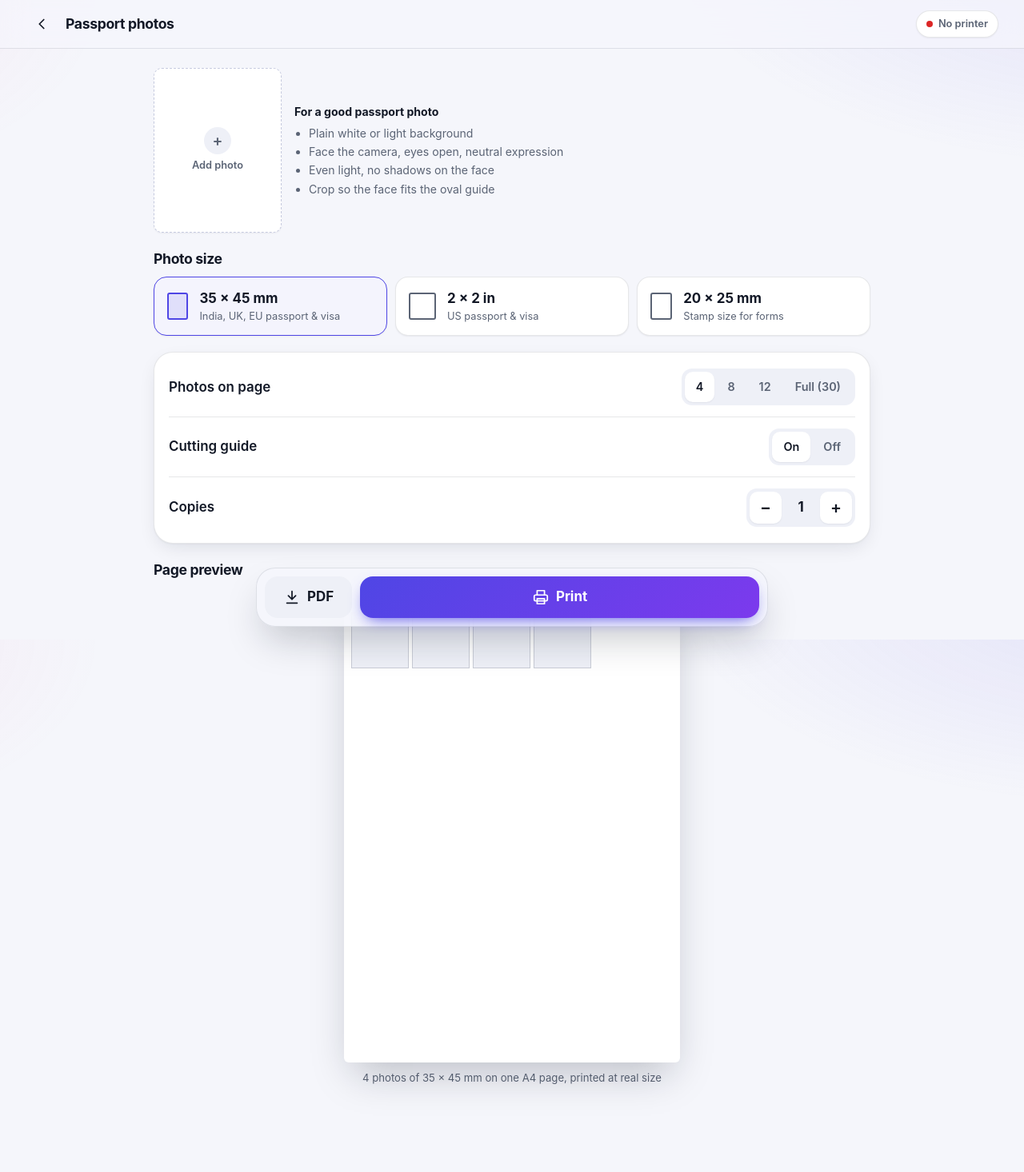
After one commit to msaurabh50702/print-server, a Flask app: page /passport in a window 1280 px wide. The commit adds this page. Shown: the whole page at 80% size. Run offline with Flask 3, Linux system fonts and the light colour scheme; parts of the project's set-up code (start-up, migrations or seed data) failed here and were passed over.

Commit message:
Add passport photo option
Crop one photo with a face-position oval guide and tile it at real size
on an A4 page: 35x45 mm (India/UK/EU), 2x2 in (US) or 20x25 mm stamp
size, with 4, 8, 12 or a full page of copies and optional cutting guides.

- New /passport page and /api/passport/{print,pdf} endpoints
- PASSPORT_SIZES, passport_grid() and compose_passport() in photos.py
- Editor gains an optional face guide overlay
- Live page preview, home screen entry, README and tests

```diff
--- a/printserver/app.py
+++ b/printserver/app.py
@@ -86,6 +86,13 @@ def create_app(config=None):
         card = {"w_mm": photos.ID_CARD_MM[0], "h_mm": photos.ID_CARD_MM[1]}
         return render_template("idcard.html", card=card)
 
+    @app.get("/passport")
+    def passport_page():
+        sizes = photos.passport_sizes_for_client(app.config["PAGE_MARGIN_MM"], app.config["CELL_GAP_MM"])
+        sheet = {"margin_mm": app.config["PAGE_MARGIN_MM"], "gap_mm": app.config["CELL_GAP_MM"],
+                 "page_w_mm": photos.A4_MM[0], "page_h_mm": photos.A4_MM[1]}
+        return render_template("passport.html", sizes=sizes, counts=photos.PASSPORT_COUNTS, sheet=sheet)
+
     @app.get("/document")
     def document_page():
         return render_template("document.html", accept=",".join(sorted(documents.ALLOWED_EXTS)))
@@ -162,6 +169,38 @@ def create_app(config=None):
         copies = int_arg(request.form.get("copies"), 1, 1, 99)
         return jsonify(job=submit(pdf_path, copies=copies, title="ID card copy"))
 
+    def compose_passport_request():
+        photo = request.files.get("photo")
+        if not photo:
+            raise printing.PrintError("Add a photo first")
+        size = request.form.get("size", "")
+        if size not in photos.PASSPORT_SIZES:
+            raise printing.PrintError("Unknown photo size")
+        count_arg = request.form.get("count", "full")
+        count = None if count_arg == "full" else int_arg(count_arg, 1, 1, 999)
+        outline = request.form.get("outline", "1") != "0"
+        try:
+            page, _ = photos.compose_passport(
+                photo.stream, size, count, app.config["PAGE_MARGIN_MM"], app.config["CELL_GAP_MM"],
+                app.config["PHOTO_DPI"], outline)
+        except (ValueError, OSError) as exc:
+            raise printing.PrintError(f"Could not read photo: {exc}")
+        _, path = new_job_dir()
+        pdf_path = path / "document.pdf"
+        photos.save_pdf(page, pdf_path, app.config["PHOTO_DPI"])
+        return pdf_path
+
+    @app.post("/api/passport/pdf")
+    def passport_pdf():
+        return send_file(compose_passport_request(), mimetype="application/pdf",
+                         as_attachment=True, download_name="passport-photos.pdf")
+
+    @app.post("/api/passport/print")
+    def passport_print():
+        pdf_path = compose_passport_request()
+        copies = int_arg(request.form.get("copies"), 1, 1, 99)
+        return jsonify(job=submit(pdf_path, copies=copies, title="Passport photos"))
+
     @app.post("/api/documents")
     def upload_document():
         file = request.files.get("file")
--- a/printserver/static/css/style.css
+++ b/printserver/static/css/style.css
@@ -453,3 +453,47 @@ button { cursor: pointer; }
 .id-slot.filled { border: 1px solid #c7cbe0; background: #fff; }
 .id-slot img { width: 100%; height: 100%; object-fit: cover; display: block; animation: fade-in .3s var(--ease); }
 .id-size { text-align: center; margin-top: 10px; font-size: .82rem; }
+
+/* ==========================================================================
+   Passport photos
+   ========================================================================== */
+.choice-icon.passport { background: linear-gradient(135deg, #f59e0b, #ef4444); }
+.pp-top { display: flex; gap: 16px; align-items: center; margin: 16px 0 8px; }
+.pp-slot {
+  flex: none; width: clamp(110px, 32vw, 160px); aspect-ratio: var(--ar, .78);
+  display: grid; place-items: center; overflow: hidden; padding: 0;
+  border: 1.5px dashed #c7cbe0; border-radius: 10px; background: var(--surface); color: var(--muted);
+  box-shadow: var(--shadow-sm); transition: border-color .15s, color .15s, aspect-ratio .2s;
+}
+.pp-slot:hover { border-color: var(--accent); color: var(--accent); }
+.pp-slot.filled { border: 0; box-shadow: var(--shadow); }
+.pp-slot img { width: 100%; height: 100%; object-fit: cover; display: block; animation: fade-in .3s var(--ease); }
+.pp-slot .plus {
+  display: grid; place-items: center; width: 34px; height: 34px; border-radius: 50%;
+  background: var(--surface-2); font-size: 1.2rem;
+}
+.pp-tips { font-size: .88rem; color: var(--muted); }
+.pp-tips strong { color: var(--text); }
+.pp-tips ul { margin: 6px 0 0; padding-left: 18px; display: grid; gap: 2px; }
+.pp-title { margin: 22px 0 12px; font-size: 1.1rem; }
+
+.size-list { display: grid; gap: 10px; grid-template-columns: repeat(auto-fit, minmax(min(100%, 200px), 1fr)); }
+.size-opt {
+  position: relative; display: flex; align-items: center; gap: 14px; padding: 14px 16px;
+  background: var(--surface); border: 1.5px solid var(--border); border-radius: var(--radius);
+  box-shadow: var(--shadow-sm); cursor: pointer; transition: border-color .15s, background .15s;
+}
+.size-opt input { position: absolute; opacity: 0; inset: 0; margin: 0; cursor: pointer; }
+.size-opt:has(input:checked) { border-color: var(--accent); background: color-mix(in srgb, var(--accent) 6%, var(--surface)); }
+.size-opt:has(input:focus-visible) { outline: 3px solid color-mix(in srgb, var(--accent) 55%, transparent); }
+.size-shape {
+  flex: none; height: 34px; aspect-ratio: var(--w) / var(--h);
+  border: 2px solid var(--muted); border-radius: 3px;
+}
+.size-opt:has(input:checked) .size-shape { border-color: var(--accent); background: var(--accent-soft); }
+.size-text { display: grid; }
+.size-text small { color: var(--muted); font-size: .8rem; }
+
+.pp-sheet { position: relative; display: block; width: min(100%, 420px); }
+.pp-tile { position: absolute; overflow: hidden; background: #eef0f7; outline: 1px solid #c9ccd6; }
+.pp-tile img { width: 100%; height: 100%; object-fit: cover; display: block; }
--- a/printserver/static/js/editor.js
+++ b/printserver/static/js/editor.js
@@ -109,7 +109,7 @@ class PhotoEditor {
     });
   }
 
-  /* opts: { file, state, aspect, isNew, onDone(result), onAll(result)?, onRemove(), onReplace(), onCancel() }
+  /* opts: { file, state, aspect, isNew, faceGuide?, onDone(result), onAll(result)?, onRemove(), onReplace(), onCancel() }
      "Fill all" is only shown when onAll is given. */
   async open(opts) {
     this.opts = opts;
@@ -122,6 +122,9 @@ class PhotoEditor {
     document.getElementById("ed-remove").hidden = !!opts.isNew;
     document.getElementById("ed-replace").hidden = !!opts.isNew;
     document.getElementById("ed-all").hidden = !opts.onAll;
+    document.getElementById("ed-hint").textContent = opts.faceGuide
+      ? "Fit the face inside the oval. Drag a corner to zoom."
+      : "Drag the box to move it. Drag a corner to resize.";
     this.modal.hidden = false;
     this.modal.classList.add("loading");
     this.ctx.clearRect(0, 0, this.canvas.width, this.canvas.height);
@@ -230,6 +233,19 @@ class PhotoEditor {
     ctx.lineWidth = 2;
     ctx.strokeRect(x, y, w, h);
 
+    if (this.opts.faceGuide) {
+      // Where the head should sit on a passport photo: roughly 70% of the
+      // height from chin to crown, centred horizontally.
+      ctx.save();
+      ctx.setLineDash([6, 5]);
+      ctx.strokeStyle = "rgba(255,255,255,.85)";
+      ctx.lineWidth = 2;
+      ctx.beginPath();
+      ctx.ellipse(x + w / 2, y + h * 0.46, w * 0.29, h * 0.35, 0, 0, Math.PI * 2);
+      ctx.stroke();
+      ctx.restore();
+    }
+
     // Corner handles.
     const s = 18;
     ctx.lineWidth = 4;
--- /dev/null
+++ b/printserver/static/js/passport.js
@@ -0,0 +1,142 @@
+"use strict";
+
+(() => {
+  const sizes = Object.fromEntries(window.PP_SIZES.map((s) => [s.id, s]));
+  const { margin_mm: MARGIN, gap_mm: GAP, page_w_mm: PAGE_W, page_h_mm: PAGE_H } = window.SHEET;
+  const editor = new PhotoEditor();
+  const fileInput = document.getElementById("file-input");
+  const slot = document.getElementById("pp-slot");
+  const sheet = document.getElementById("pp-sheet");
+  const emptySlot = slot.innerHTML;
+  let photo = null;  // { file, state, blob, url }
+
+  const size = () => sizes[radioValue("size")];
+  const aspect = () => size().w_mm / size().h_mm;
+
+  function photoCount() {
+    const value = radioValue("count");
+    return value === "full" ? size().max : Math.min(Number(value), size().max);
+  }
+
+  /* ---------- photo ---------- */
+
+  slot.addEventListener("click", () => {
+    if (photo) openEditor(photo.file, photo.state, false);
+    else pickFile();
+  });
+
+  function pickFile() {
+    fileInput.value = "";
+    fileInput.click();
+  }
+
+  fileInput.addEventListener("change", () => {
+    if (fileInput.files[0]) openEditor(fileInput.files[0], null, true);
+  });
+
+  function openEditor(file, state, isNew) {
+    editor.open({
+      file, state, isNew, aspect: aspect(), faceGuide: true,
+      onDone: setPhoto,
+      onRemove: () => setPhoto(null),
+      onReplace: pickFile,
+    });
+  }
+
+  function setPhoto(data) {
+    if (photo) URL.revokeObjectURL(photo.url);
+    photo = data ? { ...data, url: URL.createObjectURL(data.blob) } : null;
+    slot.classList.toggle("filled", !!photo);
+    slot.setAttribute("aria-label", photo ? "Edit photo" : "Add photo");
+    slot.innerHTML = photo ? `<img alt="" src="${photo.url}">` : emptySlot;
+    renderSheet();
+  }
+
+  /* ---------- size & preview ---------- */
+
+  document.querySelectorAll('input[name="size"]').forEach((r) => r.addEventListener("change", async () => {
+    slot.style.setProperty("--ar", aspect());
+    renderSheet();
+    // Re-crop the existing photo to the new shape.
+    if (photo) {
+      const result = await renderEdit(photo.file, { ...photo.state, crop: null }, aspect());
+      setPhoto({ file: photo.file, ...result });
+    }
+  }));
+  document.querySelectorAll('input[name="count"]').forEach((r) => r.addEventListener("change", renderSheet));
+
+  function renderSheet() {
+    const s = size();
+    const count = photoCount();
+    document.getElementById("full-label").textContent = `Full (${s.max})`;
+    sheet.innerHTML = "";
+    for (let i = 0; i < count; i++) {
+      const col = i % s.cols, row = Math.floor(i / s.cols);
+      const tile = document.createElement("div");
+      tile.className = "pp-tile";
+      tile.style.left = `${((MARGIN + col * (s.w_mm + GAP)) / PAGE_W) * 100}%`;
+      tile.style.top = `${((MARGIN + row * (s.h_mm + GAP)) / PAGE_H) * 100}%`;
+      tile.style.width = `${(s.w_mm / PAGE_W) * 100}%`;
+      tile.style.height = `${(s.h_mm / PAGE_H) * 100}%`;
+      if (photo) tile.innerHTML = `<img alt="" src="${photo.url}">`;
+      sheet.appendChild(tile);
+    }
+    document.getElementById("pp-summary").textContent =
+      `${count} photo${count === 1 ? "" : "s"} of ${s.label} on one A4 page, printed at real size`;
+  }
+
+  /* ---------- output ---------- */
+
+  function buildForm() {
+    if (!photo) {
+      toast("Add a photo first", "error");
+      return null;
+    }
+    const form = new FormData();
+    form.append("photo", photo.blob, "photo.jpg");
+    form.append("size", radioValue("size"));
+    form.append("count", radioValue("count"));
+    form.append("outline", radioValue("outline"));
+    form.append("copies", document.getElementById("copies").value || "1");
+    return form;
+  }
+
+  async function send(url, button) {
+    const form = buildForm();
+    if (!form) return null;
+    setBusy(button, true);
+    try {
+      const res = await fetch(url, { method: "POST", body: form });
+      if (!res.ok) throw new Error(await readError(res));
+      return res;
+    } catch (err) {
+      toast(err.message, "error");
+      return null;
+    } finally {
+      setBusy(button, false);
+    }
+  }
+
+  const printBtn = document.getElementById("print-pp");
+  printBtn.addEventListener("click", async () => {
+    if (await send("/api/passport/print", printBtn)) {
+      toast("Sent to printer", "success");
+      refreshStatus();
+    }
+  });
+
+  const pdfBtn = document.getElementById("download-pdf");
+  pdfBtn.addEventListener("click", async () => {
+    const res = await send("/api/passport/pdf", pdfBtn);
+    if (!res) return;
+    const url = URL.createObjectURL(await res.blob());
+    const a = document.createElement("a");
+    a.href = url;
+    a.download = "passport-photos.pdf";
+    a.click();
+    setTimeout(() => URL.revokeObjectURL(url), 10000);
+  });
+
+  slot.style.setProperty("--ar", aspect());
+  renderSheet();
+})();
--- a/printserver/templates/_editor.html
+++ b/printserver/templates/_editor.html
@@ -10,7 +10,7 @@
     <canvas id="ed-canvas"></canvas>
     <div class="ed-loading"><span class="spinner"></span></div>
   </div>
-  <p class="ed-hint">Drag the box to move it. Drag a corner to resize.</p>
+  <p id="ed-hint" class="ed-hint">Drag the box to move it. Drag a corner to resize.</p>
   <div class="ed-tools" role="toolbar" aria-label="Edit tools">
     <button id="ed-rot-left" class="tool" type="button">{{ icon("rot-left") }}<span>Left</span></button>
     <button id="ed-rot-right" class="tool" type="button">{{ icon("rot-right") }}<span>Right</span></button>
--- a/printserver/templates/icons.html
+++ b/printserver/templates/icons.html
@@ -17,6 +17,7 @@
   "check": '<path d="m5 12 5 5 9-10"/>',
   "x": '<path d="M6 6l12 12M18 6 6 18"/>',
   "id-card": '<rect x="2.5" y="5" width="19" height="14" rx="2.5"/><circle cx="8.5" cy="11" r="2"/><path d="M5.5 16c.6-1.6 1.7-2.2 3-2.2s2.4.6 3 2.2M14 10h4.5M14 13.5h3"/>',
+  "person": '<rect x="4" y="3" width="16" height="18" rx="2.5"/><circle cx="12" cy="10" r="3"/><path d="M7 18c.9-2.4 2.8-3.5 5-3.5s4.1 1.1 5 3.5"/>',
   "open": '<path d="M14 4h6v6M20 4l-9 9M18 14v5a1 1 0 0 1-1 1H5a1 1 0 0 1-1-1V7a1 1 0 0 1 1-1h5"/>',
 } -%}
 {% macro icon(name, cls="icon") -%}
--- /dev/null
+++ b/printserver/templates/passport.html
@@ -0,0 +1,85 @@
+{% extends "base.html" %}
+{% block title %}Passport photos{% endblock %}
+{% block heading %}Passport photos{% endblock %}
+{% block content %}
+
+<section class="fade-in">
+  <div class="pp-top">
+    <button id="pp-slot" class="pp-slot" type="button" aria-label="Add photo">
+      <span class="id-empty">
+        <span class="plus" aria-hidden="true">+</span>
+        <span>Add photo</span>
+      </span>
+    </button>
+    <div class="pp-tips">
+      <strong>For a good passport photo</strong>
+      <ul>
+        <li>Plain white or light background</li>
+        <li>Face the camera, eyes open, neutral expression</li>
+        <li>Even light, no shadows on the face</li>
+        <li>Crop so the face fits the oval guide</li>
+      </ul>
+    </div>
+  </div>
+
+  <h2 class="section-title pp-title">Photo size</h2>
+  <div class="size-list" role="radiogroup" aria-label="Photo size">
+    {% for s in sizes %}
+    <label class="size-opt">
+      <input type="radio" name="size" value="{{ s.id }}" {{ "checked" if loop.first }}>
+      <span class="size-shape" style="--w: {{ s.w_mm }}; --h: {{ s.h_mm }};"></span>
+      <span class="size-text"><strong>{{ s.label }}</strong><small>{{ s.use }}</small></span>
+    </label>
+    {% endfor %}
+  </div>
+
+  <div class="card options">
+    <div class="option">
+      <span class="option-label">Photos on page</span>
+      <div class="segmented" role="radiogroup" aria-label="Photos on page">
+        {% for c in counts %}
+        <label><input type="radio" name="count" value="{{ c }}" {{ "checked" if loop.first }}><span>{{ c }}</span></label>
+        {% endfor %}
+        <label><input type="radio" name="count" value="full"><span id="full-label">Full</span></label>
+      </div>
+    </div>
+    <div class="option">
+      <span class="option-label">Cutting guide</span>
+      <div class="segmented" role="radiogroup" aria-label="Cutting guide">
+        <label><input type="radio" name="outline" value="1" checked><span>On</span></label>
+        <label><input type="radio" name="outline" value="0"><span>Off</span></label>
+      </div>
+    </div>
+    <div class="option">
+      <span class="option-label">Copies</span>
+      <div class="stepper">
+        <button type="button" data-step="-1" aria-label="Fewer copies">&minus;</button>
+        <input id="copies" type="number" min="1" max="99" value="1" inputmode="numeric" aria-label="Copies">
+        <button type="button" data-step="1" aria-label="More copies">+</button>
+      </div>
+    </div>
+  </div>
+
+  <h2 class="section-title pp-title">Page preview</h2>
+  <div class="page-wrap">
+    <div id="pp-sheet" class="sheet pp-sheet" aria-label="Page preview"></div>
+  </div>
+  <p class="hint id-size" id="pp-summary"></p>
+
+  <div class="action-bar">
+    <button id="download-pdf" class="btn ghost" type="button" aria-label="Download PDF">{{ icon("download") }}<span class="hide-sm">PDF</span></button>
+    <button id="print-pp" class="btn primary grow" type="button">{{ icon("print") }}<span>Print</span></button>
+  </div>
+</section>
+
+<input id="file-input" type="file" accept="image/*" hidden>
+{% include "_editor.html" %}
+{% endblock %}
+{% block scripts %}
+<script>
+  window.PP_SIZES = {{ sizes|tojson }};
+  window.SHEET = {{ sheet|tojson }};
+</script>
+<script src="{{ url_for('static', filename='js/editor.js') }}"></script>
+<script src="{{ url_for('static', filename='js/passport.js') }}"></script>
+{% endblock %}
```
Also changed, not shown: printserver/photos.py (+56 -0 lines), printserver/templates/index.html (+8 -0 lines), tests/test_app.py (+49 -2 lines), README.md.
